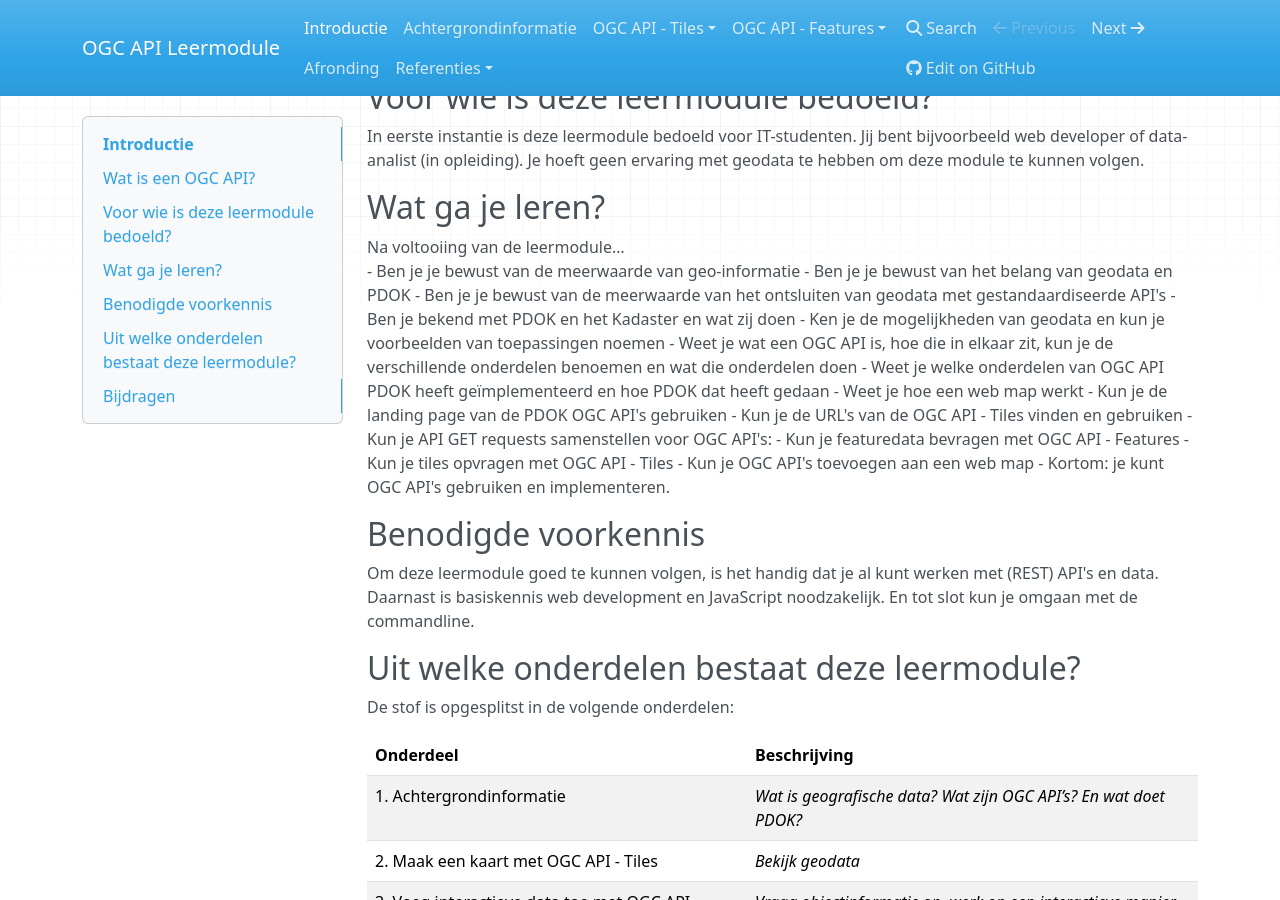
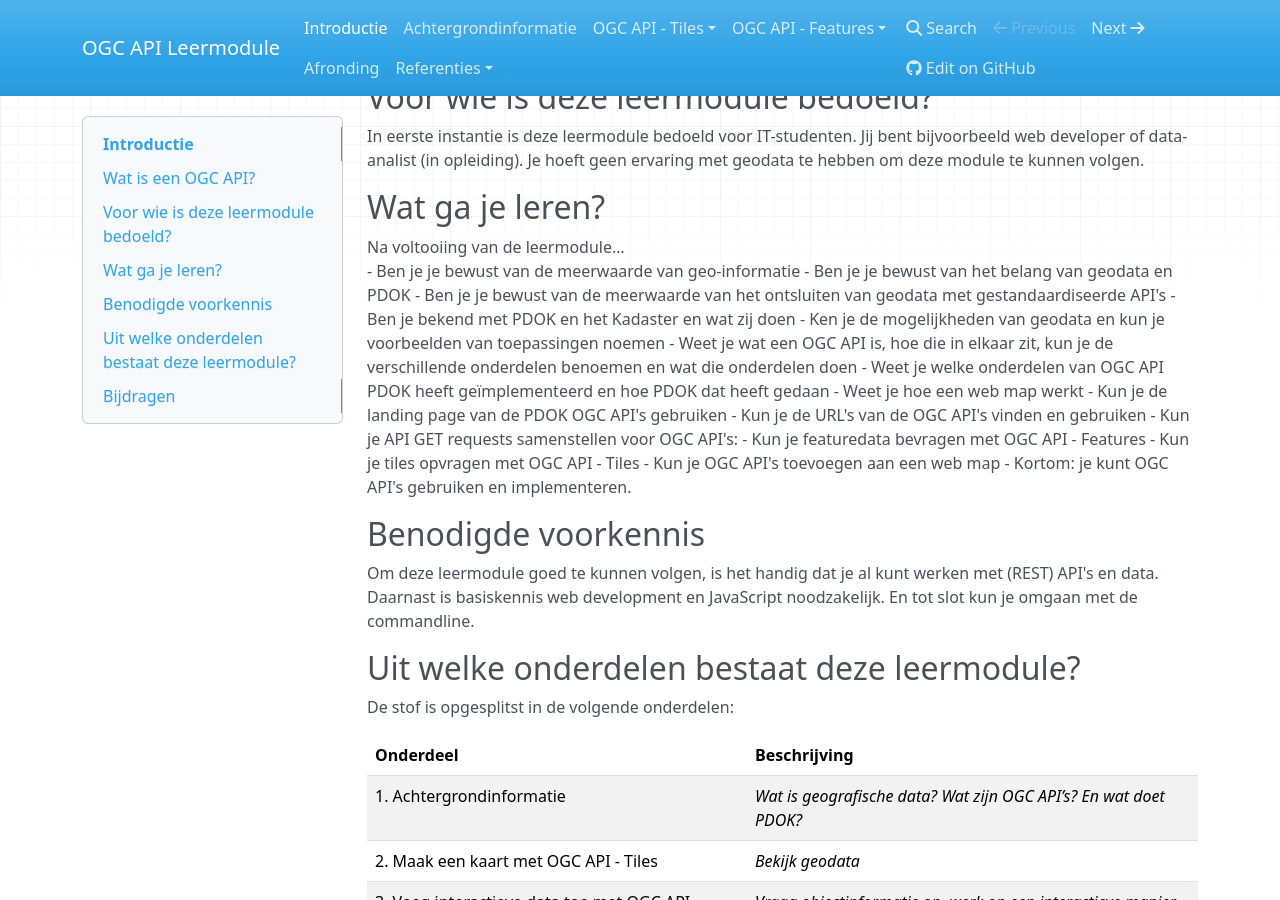
Before and after one commit to PDOK/leermodule-ogc-api, an MkDocs documentation site: the page built from docs/index.md, in a window 1280 px wide and 900 px high, scrolled down 583 px. Built offline with MkDocs 1.6.1, drawn with Linux system fonts in a browser that asks for light colours; nearby versions of some CDN libraries.

Commit message:
foutje verbeterd

```diff
--- a/docs/index.md
+++ b/docs/index.md
@@ -27,7 +27,7 @@
 - Weet je welke onderdelen van OGC API PDOK heeft geïmplementeerd en hoe PDOK dat heeft gedaan
 - Weet je hoe een web map werkt
 - Kun je de landing page van de PDOK OGC API's gebruiken
-- Kun je de URL's van de OGC API - Tiles vinden en gebruiken
+- Kun je de URL's van de OGC API's vinden en gebruiken
 - Kun je API GET requests samenstellen voor OGC API's:
 	- Kun je featuredata bevragen met OGC API - Features
 	- Kun je tiles opvragen met OGC API - Tiles
```
